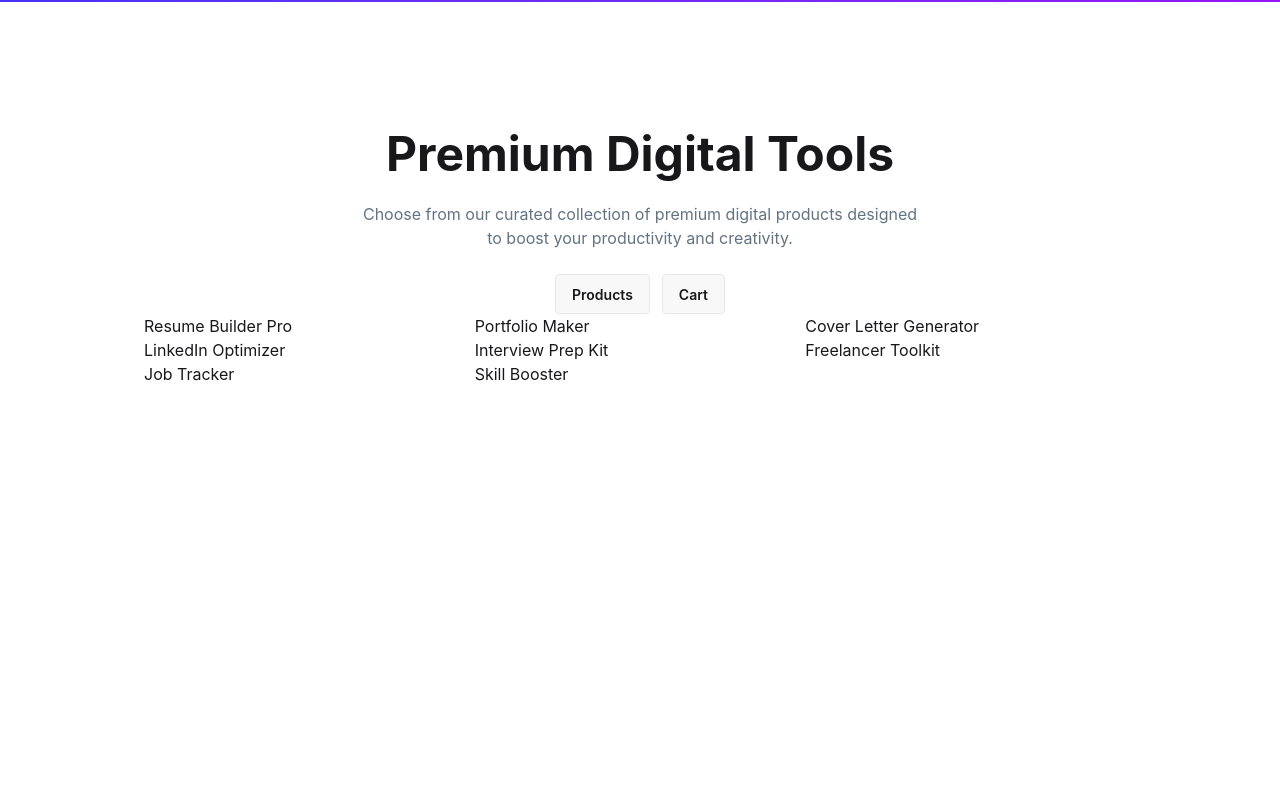
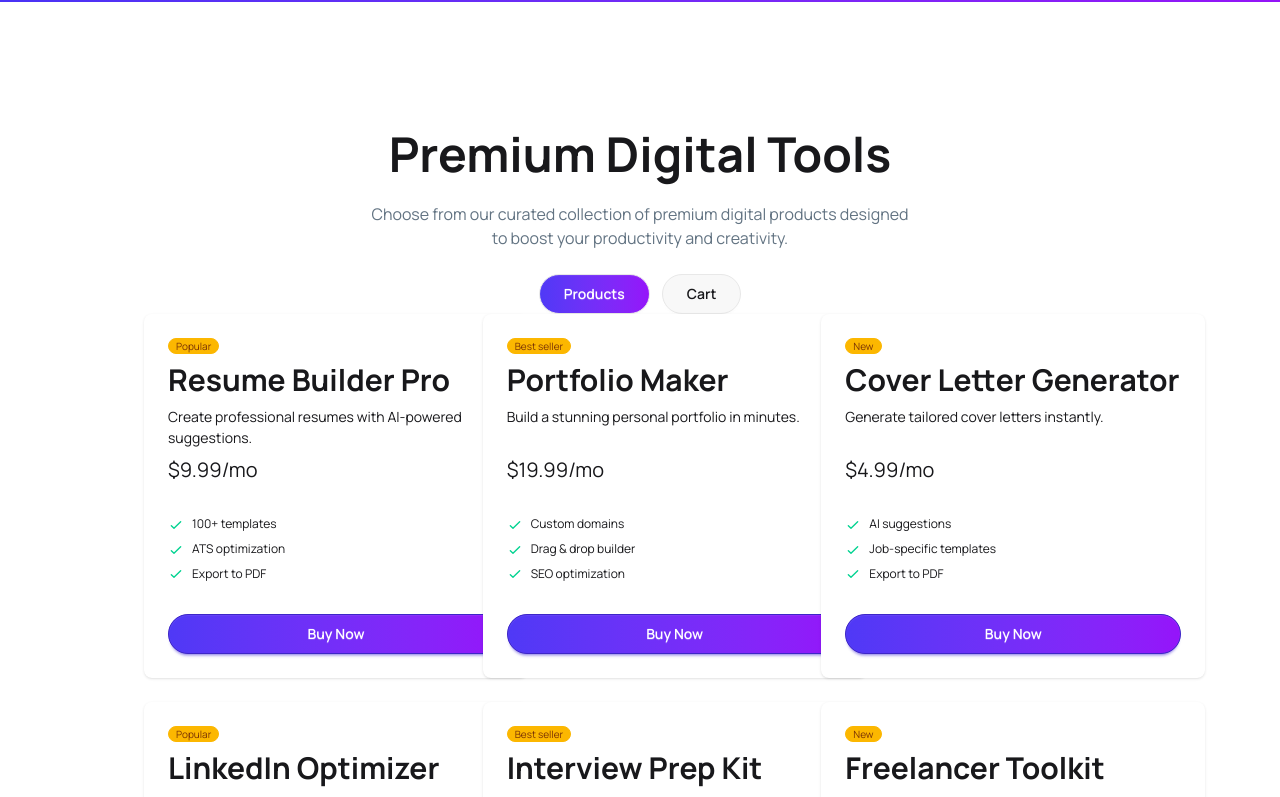
Before and after one commit to anik-121/Assignment-06, a React (Vite) app: page / in a window 1280 px wide. Shown: the part 860-1657 px from the top of the page. Before the commit the page ends 1246 px from the top, so only its background shows below. Built offline with nearby package versions, Linux system fonts and the light colour scheme.

Commit message:
All card added

```diff
--- a/index.html
+++ b/index.html
@@ -5,6 +5,12 @@
     <link rel="icon" type="image/svg+xml" href="/favicon.svg" />
     <meta name="viewport" content="width=device-width, initial-scale=1.0" />
     <title>digi-tools</title>
+    <link rel="stylesheet" href="">
+
+    <style>
+@import url('https://fonts.googleapis.com/css2?family=Manrope:wght@200..800&display=swap');
+</style>
+
   </head>
   <body>
     <div id="root"></div>
--- a/public/tools.json
+++ b/public/tools.json
@@ -5,7 +5,7 @@
     "description": "Create professional resumes with AI-powered suggestions.",
     "price": 9.99,
     "period": "monthly",
-    "tag": "popular",
+    "tag": "Popular",
     "tagType": "popular",
     "features": [
       "100+ templates",
@@ -20,7 +20,7 @@
     "description": "Build a stunning personal portfolio in minutes.",
     "price": 19.99,
     "period": "one-time",
-    "tag": "best seller",
+    "tag": "Best seller",
     "tagType": "best seller",
     "features": [
       "Custom domains",
@@ -35,7 +35,7 @@
     "description": "Generate tailored cover letters instantly.",
     "price": 4.99,
     "period": "monthly",
-    "tag": "new",
+    "tag": "New",
     "tagType": "new",
     "features": [
       "AI suggestions",
@@ -50,7 +50,7 @@
     "description": "Improve your LinkedIn profile visibility.",
     "price": 14.99,
     "period": "monthly",
-    "tag": "popular",
+    "tag": "Popular",
     "tagType": "popular",
     "features": [
       "Keyword optimization",
@@ -65,7 +65,7 @@
     "description": "Practice interviews with real-world questions.",
     "price": 29.99,
     "period": "one-time",
-    "tag": "best seller",
+    "tag": "Best seller",
     "tagType": "best seller",
     "features": [
       "Mock interviews",
@@ -80,7 +80,7 @@
     "description": "All-in-one toolkit for freelancers.",
     "price": 12.99,
     "period": "monthly",
-    "tag": "new",
+    "tag": "New",
     "tagType": "new",
     "features": [
       "Invoice generator",
@@ -88,35 +88,5 @@
       "Contract templates"
     ],
     "icon": "Briefcase"
-  },
-  {
-    "id": 7,
-    "name": "Job Tracker",
-    "description": "Track all your job applications in one place.",
-    "price": 7.99,
-    "period": "monthly",
-    "tag": "popular",
-    "tagType": "popular",
-    "features": [
-      "Application tracking",
-      "Status updates",
-      "Reminders"
-    ],
-    "icon": "CheckSquare"
-  },
-  {
-    "id": 8,
-    "name": "Skill Booster",
-    "description": "Learn in-demand skills with guided courses.",
-    "price": 49.99,
-    "period": "yearly",
-    "tag": "best seller",
-    "tagType": "best seller",
-    "features": [
-      "Expert-led courses",
-      "Certificates",
-      "Lifetime access"
-    ],
-    "icon": "TrendingUp"
   }
 ]
--- a/src/App.css
+++ b/src/App.css
@@ -1,3 +1,9 @@
+
+
+*{
+    font-family: "Manrope", sans-serif;
+}
+
 .counter {
   font-size: 16px;
   padding: 5px 10px;
--- a/src/components/Banner.jsx
+++ b/src/components/Banner.jsx
@@ -72,13 +72,13 @@
 const Banner = () => {
   return (
     <>
-      {/* Hero */}
+
       <div className='grid grid-cols-2 items-center px-16 py-16'>
 
-        {/* Left */}
+
         <div className="flex flex-col gap-4">
 
-          {/* Badge */}
+
           <div className="inline-flex w-fit items-center bg-indigo-100 rounded-full px-3 py-1.5">
             <span className="relative flex h-2.5 w-2.5">
               <span className="animate-ping absolute inline-flex h-full w-full rounded-full bg-purple-400 opacity-75" />
@@ -89,12 +89,12 @@
             </p>
           </div>
 
-          {/* Heading */}
+
           <h1 className="text-6xl text-[#101727] font-bold leading-tight">
             Supercharge Your <br /> Digital Workflow
           </h1>
 
-          {/* Subtext */}
+
           <p className="text-[#627382]">
             Access premium AI tools, design assets, templates, and productivity <br />
             software—all in one place. Start creating faster today. <br />
@@ -107,7 +107,7 @@
               Explore Products
             </button>
             <button className="bg-gradient-to-r from-[#4932f5] to-[#9413f7] bg-clip-text text-transparent flex items-center gap-2 border border-gray-300 hover:border-purple-400 font-semibold px-6 py-3 rounded-full text-sm">
-              ▶ Watch Demo
+              Watch Demo
             </button>
           </div>
 
--- a/src/components/Tools.jsx
+++ b/src/components/Tools.jsx
@@ -13,8 +13,8 @@
                     <br /> to boost your productivity and creativity.
                 </p>
                 <div className="space-x-3">
-                    <button className="btn">Products</button>
-                    <button className="btn">Cart</button>
+                    <button className="btn bg-gradient-to-r from-[#4f39f6] to-[#9514fa] text-white font-semibold px-6 py-3 rounded-full text-sm">Products</button>
+                    <button className="btn  px-6 py-3 rounded-full text-sm">Cart</button>
                 </div>
             </div>
 
--- a/src/components/ToolsCard.jsx
+++ b/src/components/ToolsCard.jsx
@@ -6,11 +6,39 @@
     const tools = use(toolsPromise);
 
     return (
-        <div className="grid grid-cols-3 justify-center">
+        <div className="grid grid-cols-3 justify-center gap-6">
             {tools.map(tool => (
-                <div key={tool.id}>
-                    {tool.name}
-                </div>
+
+                <div className="card w-96 bg-base-100 shadow-sm">
+  <div className="card-body">
+    <span className="badge badge-xs badge-warning">{tool.tag}</span>
+    <div className="flex justify-between">
+      <h2 className="text-3xl font-bold">{tool.name}</h2>
+
+
+
+    </div>
+    <p>{tool.description}</p>
+    <span className="text-xl">${tool.price}/mo</span>
+    <ul className="mt-6 flex flex-col gap-2 text-xs">
+
+
+                {tool.features.map((feature, index) => (
+    <li key={index}>
+      <svg xmlns="http://www.w3.org/2000/svg" className="size-4 me-2 inline-block text-success" fill="none" viewBox="0 0 24 24" stroke="currentColor">
+        <path strokeLinecap="round" strokeLinejoin="round" strokeWidth="2" d="M5 13l4 4L19 7" />
+      </svg>
+      <span>{feature}</span>
+    </li>
+  ))}
+
+
+    </ul>
+    <div className="mt-6">
+      <button className="btn btn-primary btn-block bg-gradient-to-r from-[#4f39f6] to-[#9514fa] text-white font-semibold px-6 py-3 rounded-full text-sm">Buy Now</button>
+    </div>
+  </div>
+</div>
             ))}
         </div>
     );
--- a/src/index.css
+++ b/src/index.css
@@ -1,2 +1,4 @@
+
+
 @import "tailwindcss";
 @import "daisyui/daisyui.css";
```
